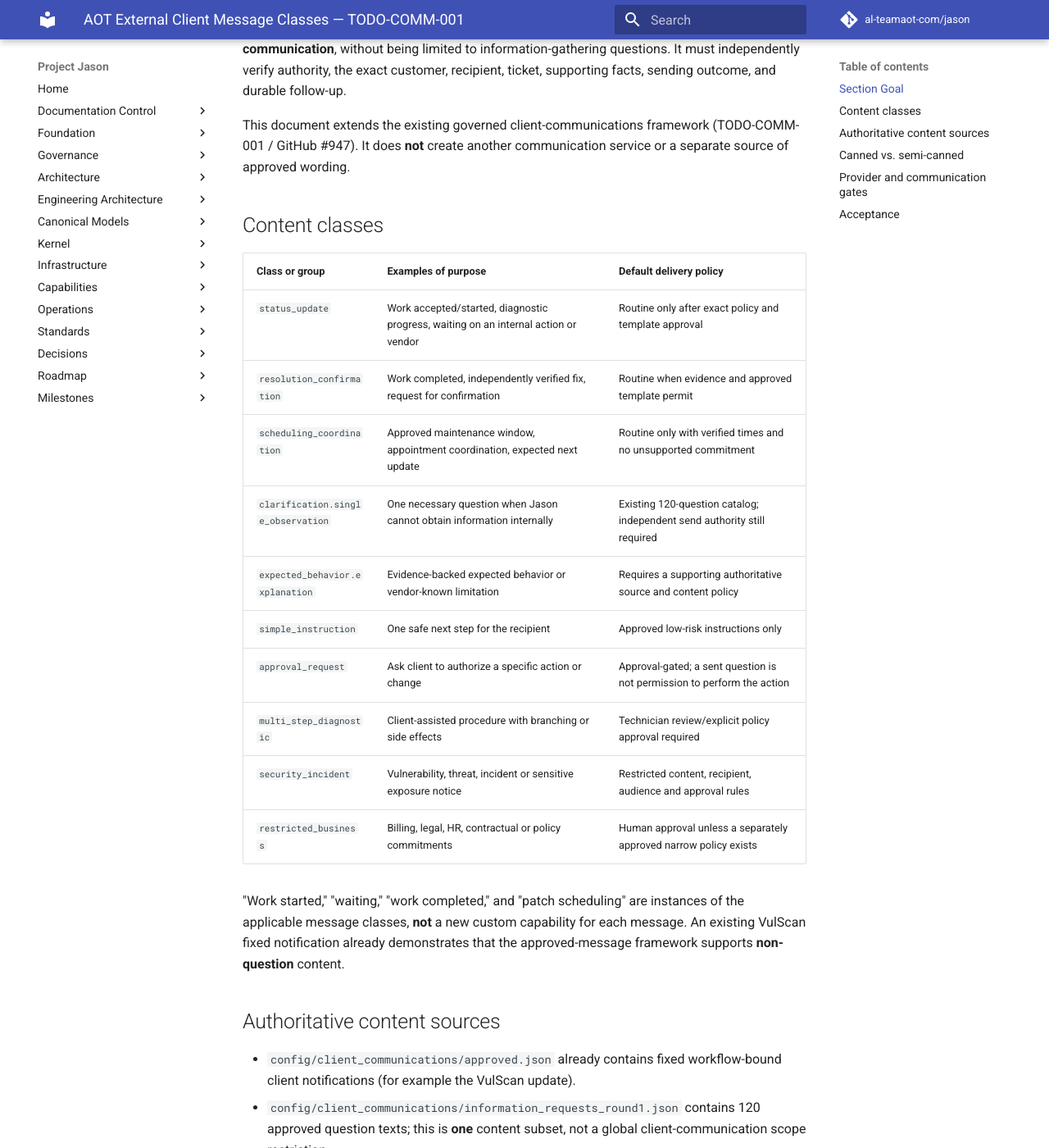
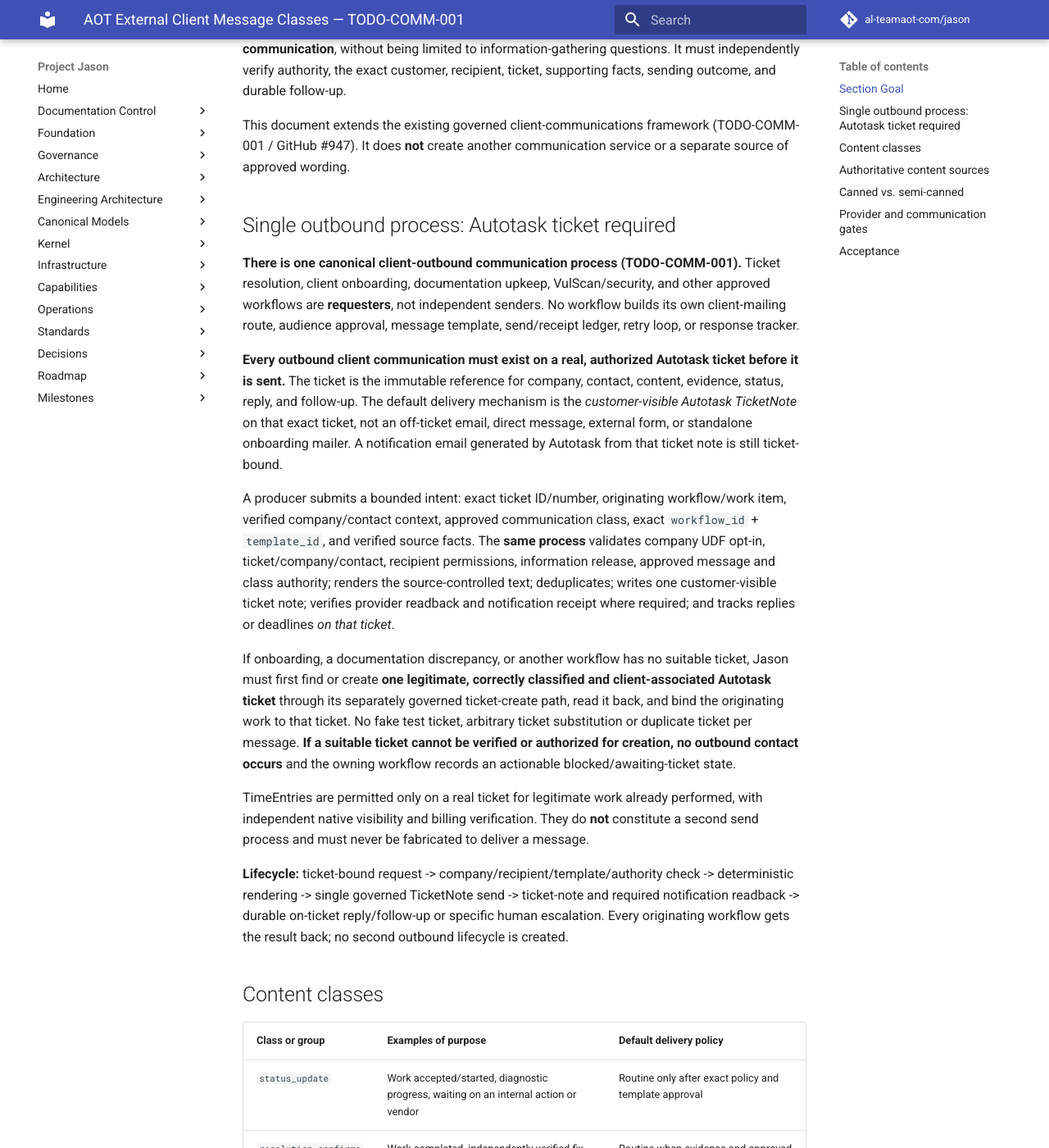
Before and after one commit to al-teamaot-com/jason, an MkDocs documentation site: the page built from docs/operations/AOT-External-Client-Message-Classes.md, in a window 1280 px wide and 1400 px high, scrolled down 342 px. Shown: the whole window at 82% size. Built offline with MkDocs 1.6.1 and Material for MkDocs 9.7.7, drawn with Linux system fonts in a browser that asks for light colours; comment, search, counter and statistics services are not loaded; some of the changed text lies outside the part shown.

Commit message:
Require one ticket-bound outbound process and verify customer-note visibility separately

```diff
--- a/docs/operations/AOT-External-Client-Message-Classes.md
+++ b/docs/operations/AOT-External-Client-Message-Classes.md
@@ -13,6 +13,51 @@
 This document extends the existing governed client-communications framework
 (TODO-COMM-001 / GitHub #947). It does **not** create another communication
 service or a separate source of approved wording.
+
+## Single outbound process: Autotask ticket required
+
+**There is one canonical client-outbound communication process (TODO-COMM-001).**
+Ticket resolution, client onboarding, documentation upkeep, VulScan/security,
+and other approved workflows are **requesters**, not independent senders.
+No workflow builds its own client-mailing route, audience approval, message
+template, send/receipt ledger, retry loop, or response tracker.
+
+**Every outbound client communication must exist on a real, authorized
+Autotask ticket before it is sent.** The ticket is the immutable reference
+for company, contact, content, evidence, status, reply, and follow-up. The
+default delivery mechanism is the *customer-visible Autotask TicketNote* on
+that exact ticket, not an off-ticket email, direct message, external form,
+or standalone onboarding mailer. A notification email generated by Autotask
+from that ticket note is still ticket-bound.
+
+A producer submits a bounded intent: exact ticket ID/number, originating
+workflow/work item, verified company/contact context, approved communication
+class, exact `workflow_id` + `template_id`, and verified source facts.
+The **same process** validates company UDF opt-in, ticket/company/contact,
+recipient permissions, information release, approved message and class
+authority; renders the source-controlled text; deduplicates; writes one
+customer-visible ticket note; verifies provider readback and notification
+receipt where required; and tracks replies or deadlines *on that ticket*.
+
+If onboarding, a documentation discrepancy, or another workflow has no
+suitable ticket, Jason must first find or create **one legitimate, correctly
+classified and client-associated Autotask ticket** through its separately
+governed ticket-create path, read it back, and bind the originating work to
+that ticket. No fake test ticket, arbitrary ticket substitution or duplicate
+ticket per message. **If a suitable ticket cannot be verified or authorized
+for creation, no outbound contact occurs** and the owning workflow records
+an actionable blocked/awaiting-ticket state.
+
+TimeEntries are permitted only on a real ticket for legitimate work already
+performed, with independent native visibility and billing verification.
+They do **not** constitute a second send process and must never be fabricated
+to deliver a message.
+
+**Lifecycle:** ticket-bound request -> company/recipient/template/authority
+check -> deterministic rendering -> single governed TicketNote send ->
+ticket-note and required notification readback -> durable on-ticket
+reply/follow-up or specific human escalation. Every originating workflow gets
+the result back; no second outbound lifecycle is created.
 
 ## Content classes
 
@@ -97,5 +142,8 @@
 unknown receipt. Time-entry behavior must be separately verified before any
 external time-entry communication is promoted.
 
+Acceptance must also reject every missing, mismatched, unverified or
+cross-company ticket before external delivery; prove one governed onboarding
+ticket and one documentation ticket use the same exact ticket-note process.
 No client-wide automation, new approved content or production write is
 activated by this document.
```
Also changed, not shown: docs/operations/Approved-Workflow-Client-Communication.md (+16 -14 lines), docs/operations/Autotask-Company-Outbound-Communication-Opt-In.md (+11 -0 lines), 3 other files.
